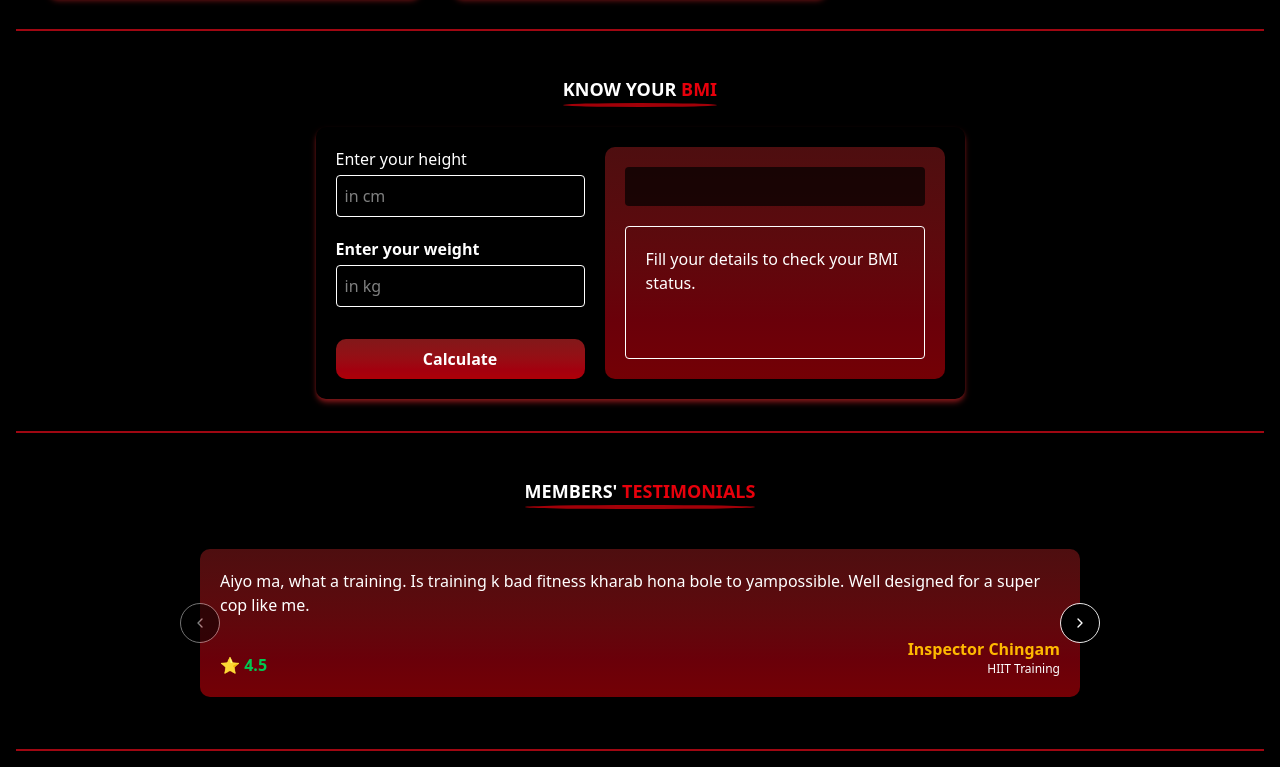
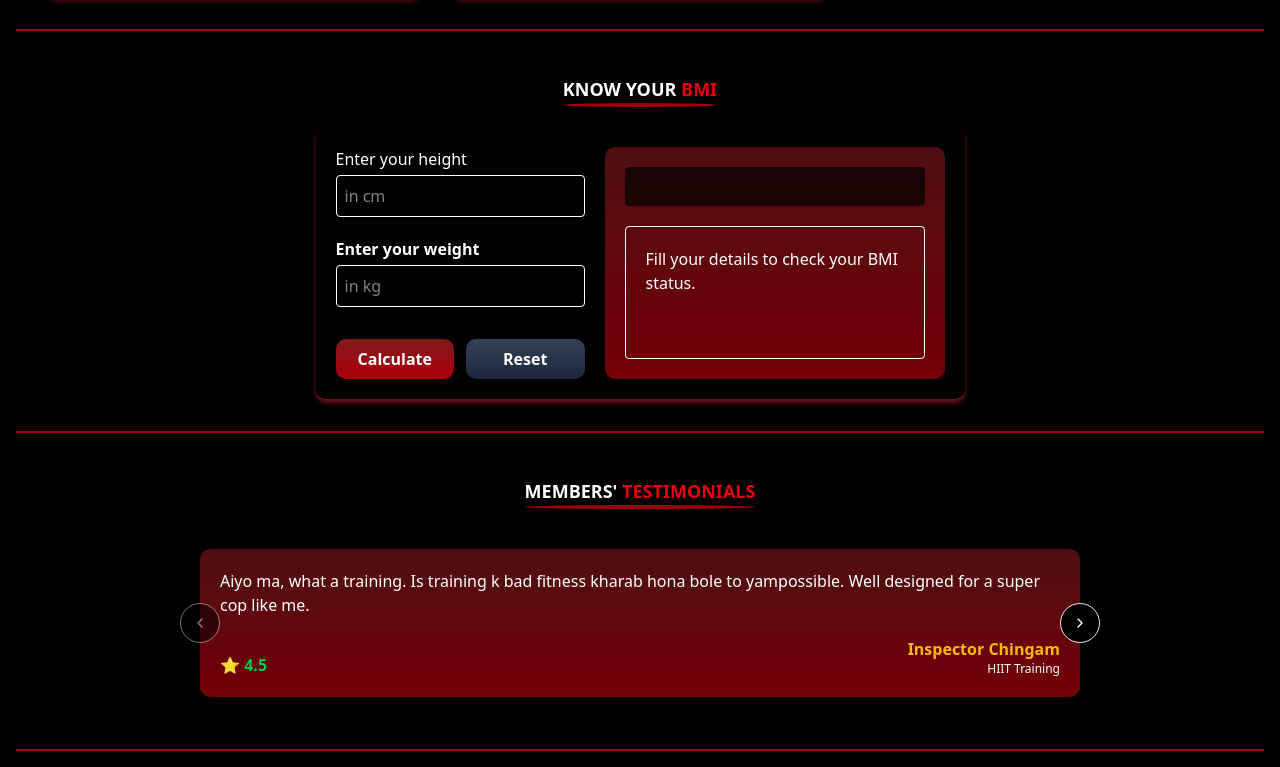
Before and after one commit to koushik2411/Alpha-Fitness-Gym, a Next.js app: page /homepage in a window 1280 px wide. Shown: the part 2016-2783 px from the top of the page. Built offline with nearby package versions, Linux system fonts and the light colour scheme.

Commit message:
Added reset button in bmi calculator

```diff
--- a/src/components/homeSections/Bmi.jsx
+++ b/src/components/homeSections/Bmi.jsx
@@ -44,6 +44,15 @@ function Bmi() {
           setResult(bmi);
      }
 
+     // Reset
+     const reset = () => {
+          setHeight("");
+          setWeight("");
+          setResult("");
+          setRemark("");
+          setMessage("Fill your details to check your BMI status.");
+     }
+
      return(
           <motion.div
             initial={{ scale: 0.65, opacity: 0}}
@@ -63,7 +72,7 @@ function Bmi() {
                          value={height}
                          onChange={(e) => setHeight(e.target.value.slice(0,3))}
                          placeholder="in cm"
-                         className=" p-2 border rounded outline-none focus:border-2 focus:border-red-700"
+                         className=" w-full p-2 border rounded outline-none focus:border-2 focus:border-red-700"
                     />
 
                     <label>
@@ -71,14 +80,14 @@ function Bmi() {
                     </label>
                </div>
 
-               <div className=" flex flex-col-reverse gap-1">
+               <div className=" min-w-full flex flex-col-reverse gap-1">
 
                     <input
                          type="number"
                          value={weight}
                          onChange={(e) => setWeight(e.target.value.slice(0,3))}
                          placeholder="in kg"
-                         className=" p-2 border rounded outline-none focus:border-2 focus:border-red-700"
+                         className=" w-full p-2 border rounded outline-none focus:border-2 focus:border-red-700"
                     />
 
                     <label className=" font-semibold">
@@ -86,13 +95,25 @@ function Bmi() {
                     </label>
                </div>
 
+               <div className=" w-full mt-3 grid grid-cols-2 gap-3">
+
                     <button
                       onClick={calculate}
                       disabled={!height || !weight}
-                 className=" mt-3 p-2 font-semibold bg-linear-to-b from-red-900 to-red-700/90 rounded-lg cursor-pointer disabled:cursor-not-allowed"
+                      className=" p-2 font-semibold bg-linear-to-b from-red-900 to-red-700/90 rounded-lg cursor-pointer disabled:cursor-not-allowed"
                     >
                         Calculate
                     </button>
+
+                    <button
+                      onClick={reset}
+                      disabled={!height || !weight}
+                      className=" p-2 font-semibold bg-linear-to-b from-slate-700 to-slate-800 rounded-lg cursor-pointer disabled:cursor-not-allowed"
+                    >
+                        Reset
+                    </button>
+
+               </div>
 
               </div>
 
```
Lines whose indentation alone changed are shown as unchanged.
